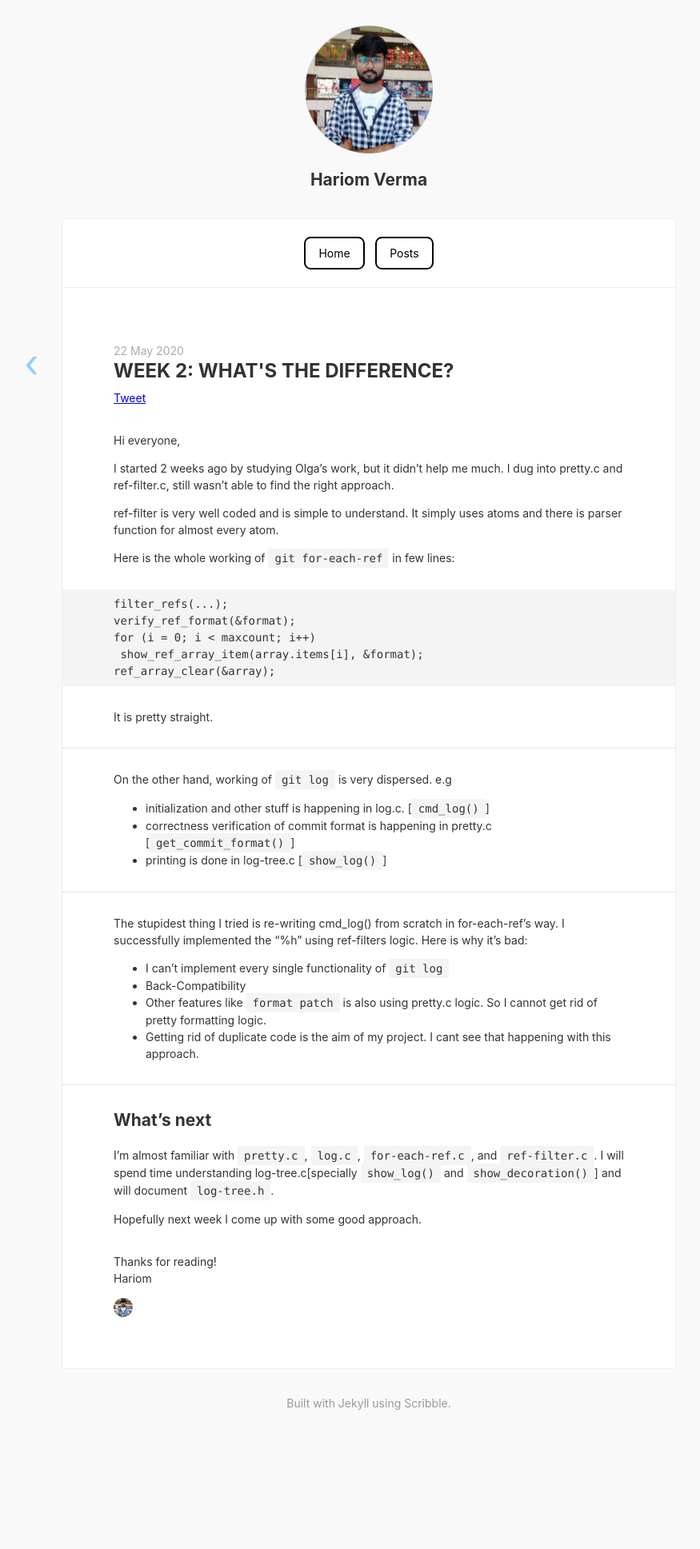
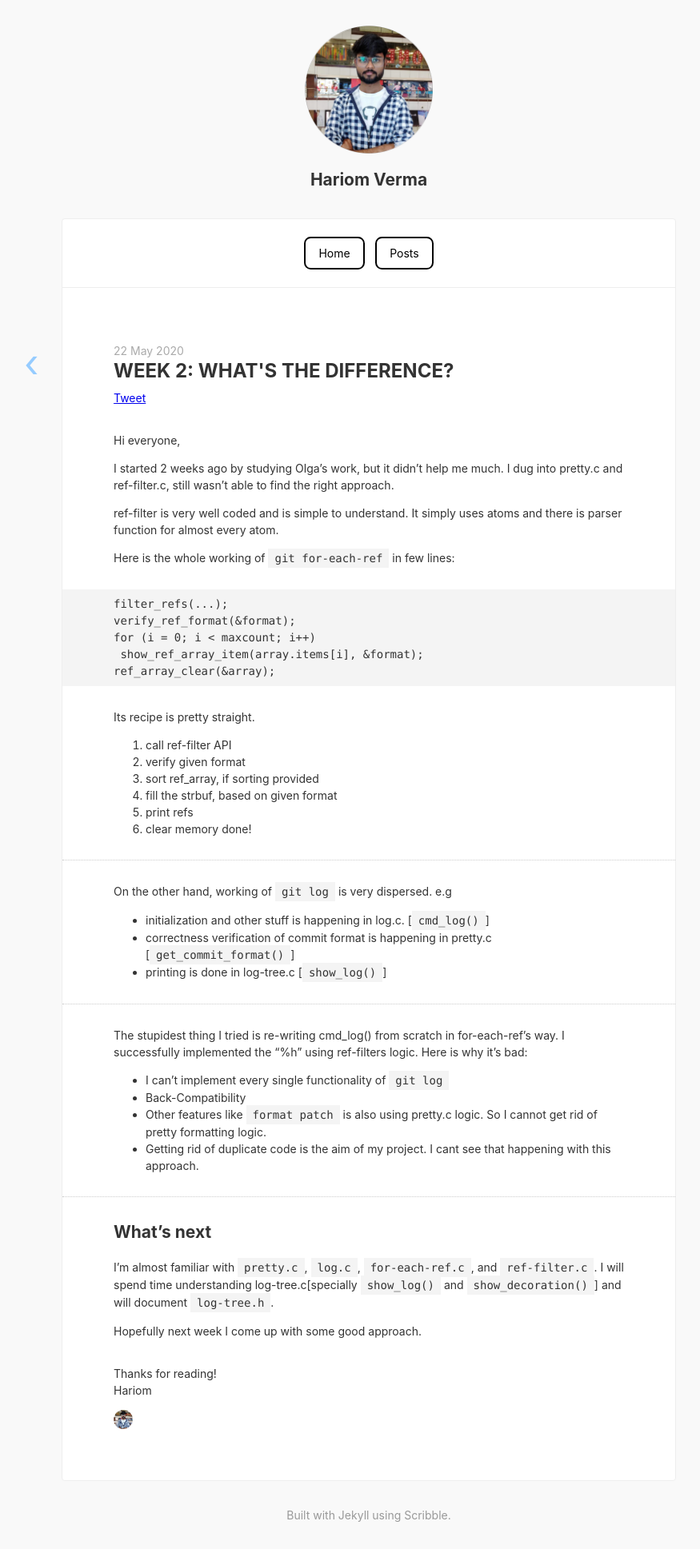
Before and after one commit to harry-hov/blogs, a Jekyll site: the page built from _posts/2020-05-22-week2-whats-the-difference.md, in a window 1280 px wide. Shown: the whole page at 80% size, without its empty margins (179-1054 px from the left). Built offline with Jekyll 4.4.1, drawn with Linux system fonts in a browser that asks for light colours; comment, search, counter and statistics services are not loaded; before the commit the page ends 1797 px from its top, so only the background shows below that.

Commit message:
Update 2020-05-22-week2-whats-the-difference.md

````diff
--- a/_posts/2020-05-22-week2-whats-the-difference.md
+++ b/_posts/2020-05-22-week2-whats-the-difference.md
@@ -18,7 +18,14 @@ for (i = 0; i < maxcount; i++)
  show_ref_array_item(array.items[i], &format);
 ref_array_clear(&array);
 ```
-It is pretty straight.
+Its recipe is pretty straight.
+1. call ref-filter API
+2. verify given format
+3. sort ref_array, if sorting provided
+4. fill the strbuf, based on given format
+5. print refs
+6. clear memory
+done!
 
 ---
 
````
